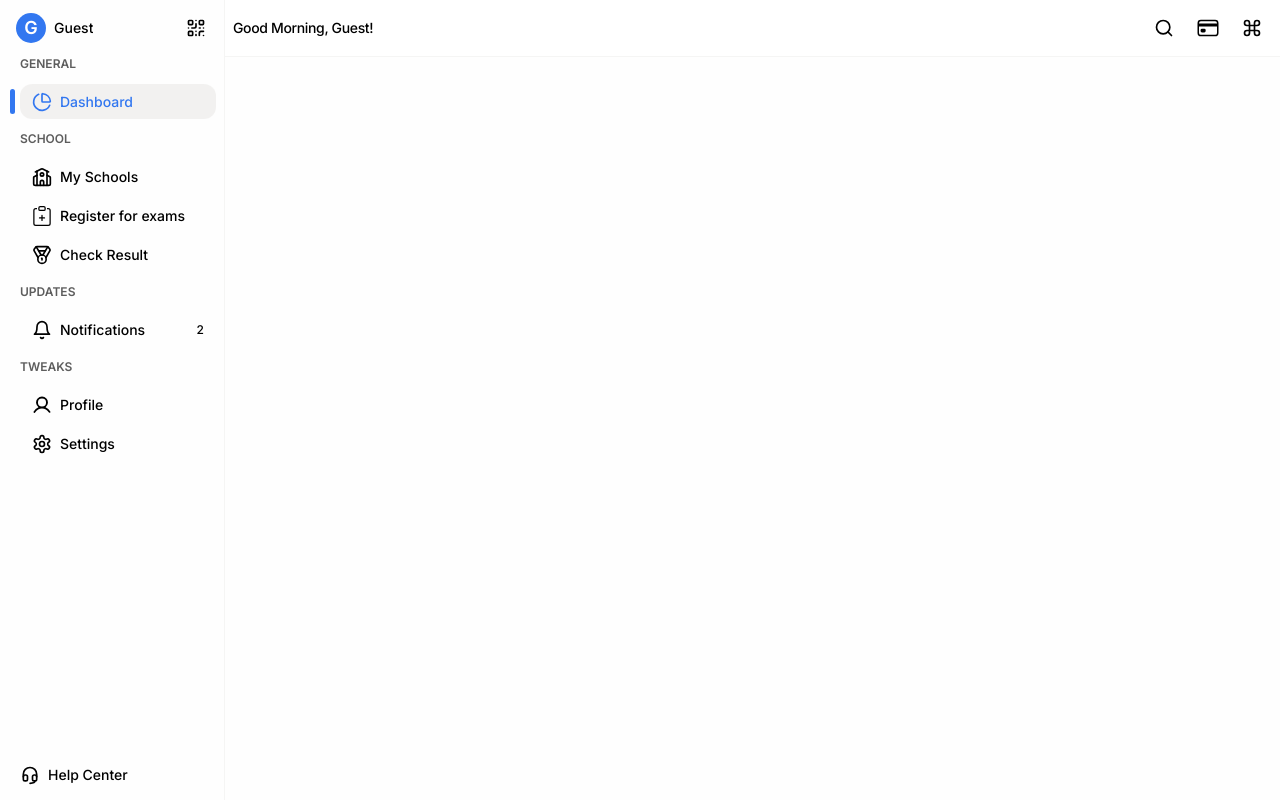
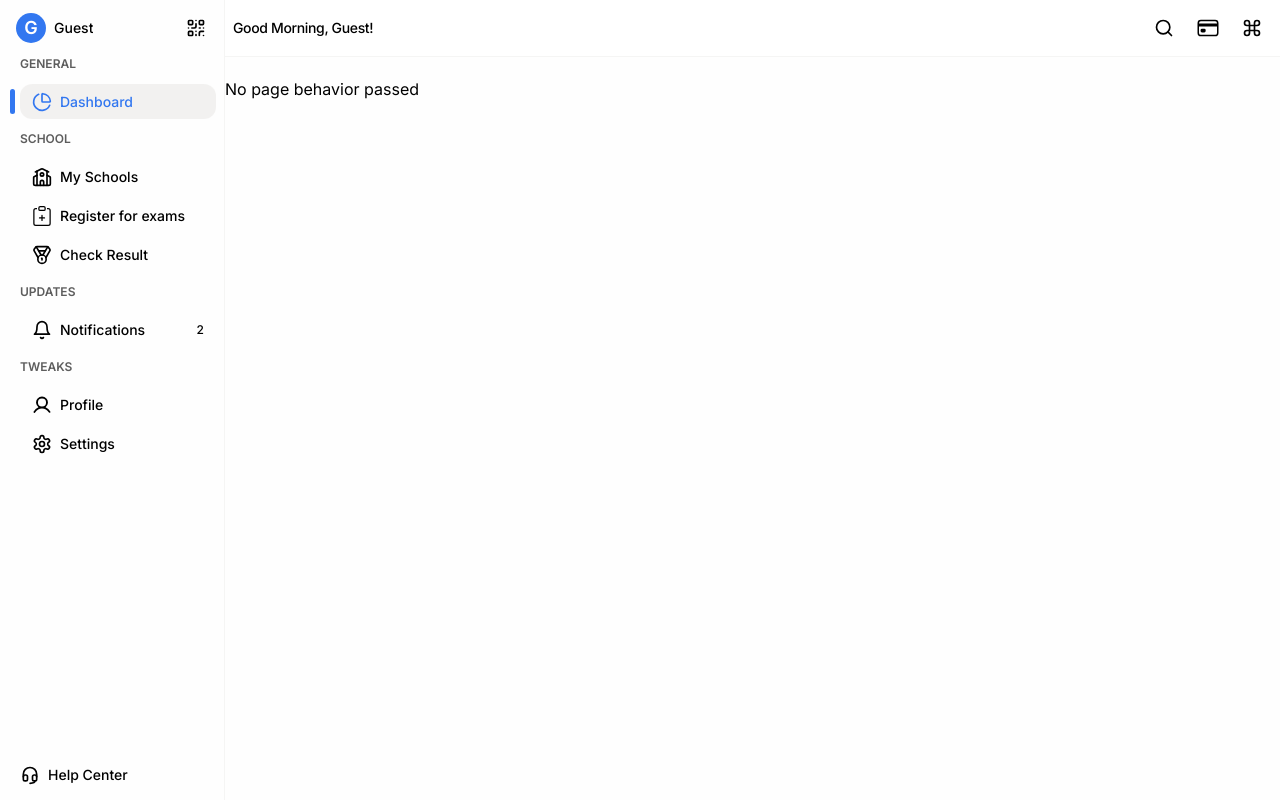
Before and after one commit to mbonikev/GradeWave, a React (Vite) app: page /#/student_dashboard in a window 1280 px wide. Built offline with nearby package versions, Linux system fonts and the light colour scheme.

Commit message:
updated src/pages/student/StudentDashboard.jsx

```diff
--- a/src/pages/student/StudentDashboard.jsx
+++ b/src/pages/student/StudentDashboard.jsx
@@ -51,7 +51,11 @@ function StudentDashboard() {
         )}
         <StudentNavbar openSidebar={openSidebar} />
         <div className="w-full flex-1 overflow-y-auto py-1 flex flex-col gap-0 pt-5 relative">
-          {state.pageBehavior}
+          {state.pageBehavior ? (
+            <p>{state.pageBehavior}</p> // This will render "silent"
+          ) : (
+            <p>No page behavior passed</p>
+          )}
         </div>
       </div>
     </div>
```
